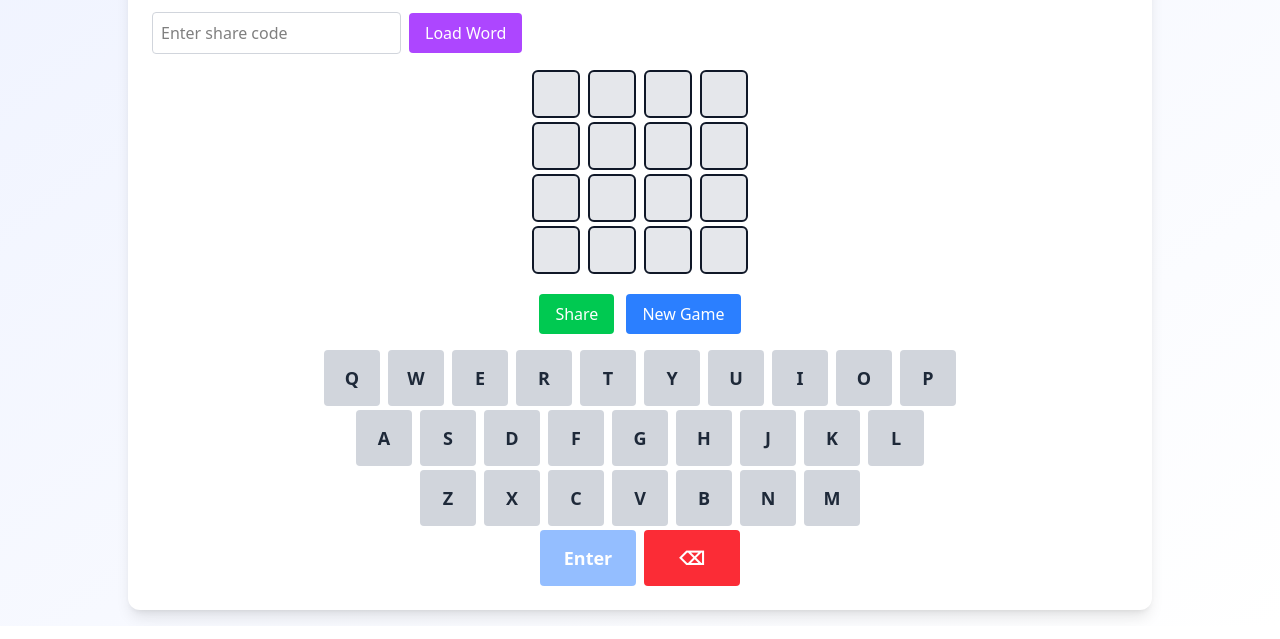
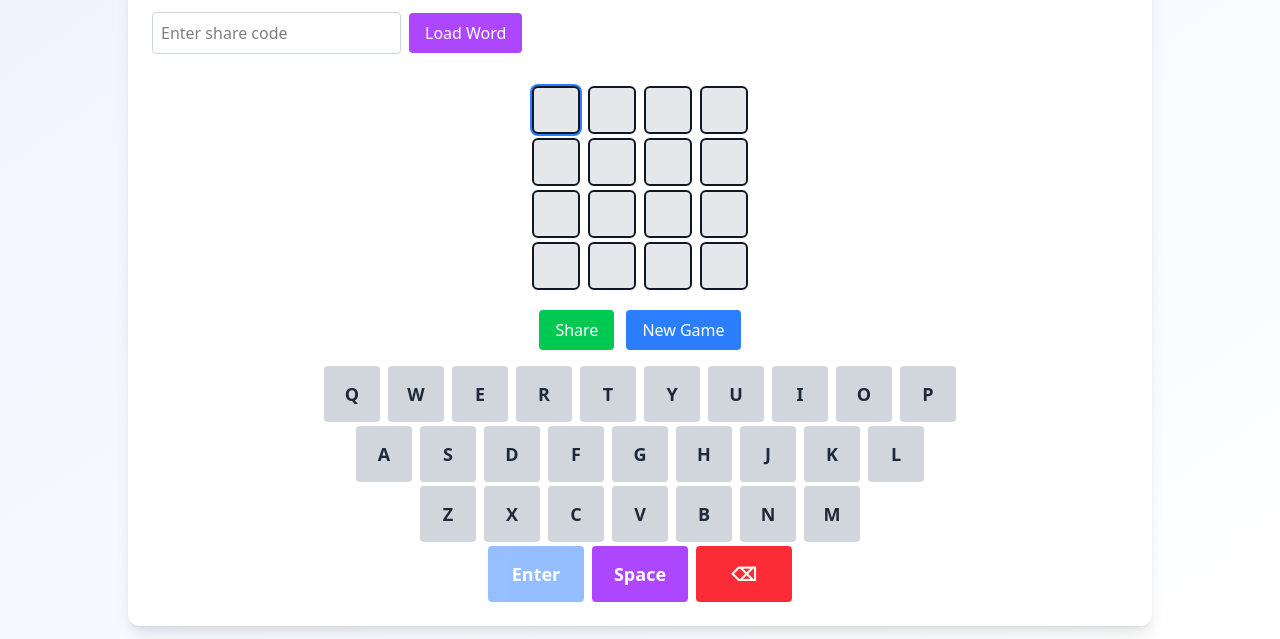
Before and after one commit to Priyansh-14/wordle_clone, a React (Vite) app: page / in a window 1280 px wide. Shown: the part 278-917 px from the top of the page. Built offline with nearby package versions, Linux system fonts and the light colour scheme; no server answers.

Commit message:
Building the Whole Project

```diff
--- a/src/components/Game.jsx
+++ b/src/components/Game.jsx
@@ -11,7 +11,7 @@ import {
 } from "../utils/wordUtils";
 
 const Game = () => {
-  // Game settings state
+  // Game settings
   const [wordLength, setWordLength] = useState(4);
   const [maxAttempts, setMaxAttempts] = useState(4);
   const [infiniteMode, setInfiniteMode] = useState(false);
@@ -19,8 +19,11 @@ const Game = () => {
   // Game state variables
   const [wordList, setWordList] = useState({});
   const [targetWord, setTargetWord] = useState("");
-  const [guesses, setGuesses] = useState([]);
-  const [currentGuess, setCurrentGuess] = useState("");
+  // currentGuess is stored as an array of characters; initially empty.
+  const [currentGuess, setCurrentGuess] = useState([]);
+  // cursorIndex determines which cell is selected for editing.
+  const [cursorIndex, setCursorIndex] = useState(0);
+  const [guesses, setGuesses] = useState([]); // Completed guesses: { word, feedback }
   const [error, setError] = useState("");
   const [keyboardStatus, setKeyboardStatus] = useState({});
   const [gameOver, setGameOver] = useState(false);
@@ -29,7 +32,13 @@ const Game = () => {
   const [shareCode, setShareCode] = useState("");
   const [isSharedGame, setIsSharedGame] = useState(false);
 
-  // Load words from local words.json on mount
+  // Initialize currentGuess array whenever wordLength changes.
+  useEffect(() => {
+    setCurrentGuess(Array(wordLength).fill(""));
+    setCursorIndex(0);
+  }, [wordLength]);
+
+  // Load words from words.json on mount.
   useEffect(() => {
     fetch(`${import.meta.env.BASE_URL}words.json`)
       .then((res) => res.json())
@@ -41,11 +50,10 @@ const Game = () => {
     // eslint-disable-next-line react-hooks/exhaustive-deps
   }, []);
 
-  // Start or restart the game
+  // Start or restart the game.
   const startNewGame = useCallback(
     (words, length) => {
       if (!isSharedGame) {
-        // Filter valid words by selected length
         const validWords = Object.keys(words).filter(
           (w) => w.length === length
         );
@@ -53,15 +61,16 @@ const Game = () => {
         setTargetWord(newTarget);
       }
       setGuesses([]);
-      setCurrentGuess("");
+      setCurrentGuess(Array(wordLength).fill(""));
+      setCursorIndex(0);
       setError("");
       setKeyboardStatus({});
       setGameOver(false);
     },
-    [isSharedGame]
+    [isSharedGame, wordLength]
   );
 
-  // Reset the game if settings change (unless we are in a shared game)
+  // Restart game when settings change (and not in shared mode).
   useEffect(() => {
     if (Object.keys(wordList).length > 0 && !isSharedGame) {
       startNewGame(wordList, wordLength);
@@ -75,93 +84,186 @@ const Game = () => {
     isSharedGame,
   ]);
 
-  // Handle on-screen keyboard input
-  const handleKeyPress = (key) => {
-    if (gameOver) return;
-    setError("");
-
-    if (key === "Enter") {
-      if (currentGuess.length === wordLength) {
-        submitGuess();
-      }
-    } else if (key === "Backspace") {
-      setCurrentGuess((prev) => prev.slice(0, -1));
-    } else {
-      if (currentGuess.length < wordLength) {
-        setCurrentGuess((prev) => prev + key.toLowerCase());
-      }
-    }
-  };
-
-  // Submit the current guess
-  const submitGuess = () => {
-    if (currentGuess.length !== wordLength) {
-      setError(`Guess must be ${wordLength} letters long.`);
+  // Wrap submitGuess in useCallback.
+  const submitGuess = useCallback(() => {
+    // Do not allow submission if any cell is empty or contains a dash.
+    if (currentGuess.some((ch) => ch === "" || ch === "-")) {
+      setError("Cannot submit: please fill every cell without dashes.");
       return;
     }
-    if (!isValidWord(currentGuess, wordList)) {
+    const guessStr = currentGuess.join("");
+    if (!isValidWord(guessStr, wordList)) {
       setError("Not a valid word.");
       return;
     }
-
-    const feedback = getFeedback(currentGuess, targetWord);
-    updateKeyboardStatus(currentGuess, feedback);
-
-    const newGuess = { word: currentGuess, feedback };
+    const feedback = getFeedback(guessStr, targetWord);
+    updateKeyboardStatus(guessStr, feedback);
+    const newGuess = { word: guessStr, feedback };
     const newGuesses = [...guesses, newGuess];
     setGuesses(newGuesses);
-    setCurrentGuess("");
+    setCurrentGuess(Array(wordLength).fill(""));
+    setCursorIndex(0);
 
-    // Check if correct or out of attempts
-    if (currentGuess === targetWord) {
+    if (guessStr === targetWord) {
       setGameOver(true);
     } else if (!infiniteMode && newGuesses.length >= maxAttempts) {
       setGameOver(true);
     }
-  };
+    // eslint-disable-next-line react-hooks/exhaustive-deps
+  }, [
+    currentGuess,
+    wordList,
+    targetWord,
+    guesses,
+    infiniteMode,
+    maxAttempts,
+    wordLength,
+  ]);
 
-  // Update keyboard letters based on feedback
-  const updateKeyboardStatus = (guess, feedback) => {
-    const newStatus = { ...keyboardStatus };
+  // Wrap updateKeyboardStatus in useCallback using a functional update.
+  const updateKeyboardStatus = useCallback((guess, feedback) => {
+    setKeyboardStatus((prevStatus) => {
+      let newStatus = { ...prevStatus };
       for (let i = 0; i < guess.length; i++) {
         const letter = guess[i].toUpperCase();
         const status = feedback[i];
-      // Priority: correct > present > absent
         if (newStatus[letter] === "correct") continue;
         if (newStatus[letter] === "present" && status === "absent") continue;
         newStatus[letter] = status;
       }
-    setKeyboardStatus(newStatus);
+      return newStatus;
+    });
+  }, []);
+
+  // Wrap handleKeyPress in useCallback.
+  const handleKeyPress = useCallback(
+    (key) => {
+      if (gameOver) return;
+      setError("");
+
+      // Navigation: Arrow keys.
+      if (key === "ArrowLeft") {
+        if (cursorIndex > 0) setCursorIndex(cursorIndex - 1);
+        return;
+      }
+      if (key === "ArrowRight") {
+        if (cursorIndex < wordLength - 1) setCursorIndex(cursorIndex + 1);
+        return;
+      }
+
+      // Enter: submit only if all cells are filled and none has a dash.
+      if (key === "Enter") {
+        if (currentGuess.some((ch) => ch === "" || ch === "-")) {
+          setError(
+            "Please fill every cell (dashes are not allowed) before submitting."
+          );
+          return;
+        }
+        submitGuess();
+        return;
+      }
+
+      // Backspace / Delete: clear current cell or move left.
+      if (key === "Backspace" || key === "Delete") {
+        const newGuess = [...currentGuess];
+        if (newGuess[cursorIndex] !== "") {
+          newGuess[cursorIndex] = "";
+          setCurrentGuess(newGuess);
+        } else if (cursorIndex > 0) {
+          const newIndex = cursorIndex - 1;
+          newGuess[newIndex] = "";
+          setCursorIndex(newIndex);
+          setCurrentGuess(newGuess);
+        }
+        return;
+      }
+
+      // Space: instead of inserting an empty space, insert a dash.
+      if (key === "Space" || key === " ") {
+        const newGuess = [...currentGuess];
+        newGuess[cursorIndex] = "-";
+        setCurrentGuess(newGuess);
+        if (cursorIndex < wordLength - 1) setCursorIndex(cursorIndex + 1);
+        return;
+      }
+
+      // Letter keys: update the cell with the letter.
+      if (/^[a-zA-Z]$/.test(key)) {
+        const newGuess = [...currentGuess];
+        newGuess[cursorIndex] = key.toLowerCase();
+        setCurrentGuess(newGuess);
+        if (cursorIndex < wordLength - 1) setCursorIndex(cursorIndex + 1);
+        return;
+      }
+    },
+    [gameOver, currentGuess, cursorIndex, wordLength, submitGuess]
+  );
+
+  // Listen for physical keyboard events.
+  useEffect(() => {
+    const handlePhysicalKeyDown = (event) => {
+      const allowedKeys = [
+        "Enter",
+        "Backspace",
+        "Delete",
+        "ArrowLeft",
+        "ArrowRight",
+        "Space",
+        " ",
+      ];
+      if (/^[a-zA-Z]$/.test(event.key)) {
+        handleKeyPress(event.key);
+      } else if (allowedKeys.includes(event.key)) {
+        if (event.key === "Delete") {
+          handleKeyPress("Backspace");
+        } else if (event.key === " " || event.key === "Space") {
+          handleKeyPress("Space");
+        } else {
+          handleKeyPress(event.key);
+        }
+      } else {
+        event.preventDefault();
+      }
     };
 
-  // Generate a share code
+    window.addEventListener("keydown", handlePhysicalKeyDown);
+    return () => {
+      window.removeEventListener("keydown", handlePhysicalKeyDown);
+    };
+  }, [handleKeyPress]);
+
   const handleShare = () => {
     const encoded = encodeWord(targetWord);
     alert(`Share this code with your friends: ${encoded}`);
   };
 
-  // Load a shared word from a code
   const handleLoadShare = () => {
     const decoded = decodeWord(shareCode);
-    if (decoded) {
+    if (decoded && isValidWord(decoded, wordList)) {
       setWordLength(decoded.length);
       setTargetWord(decoded);
       setGuesses([]);
-      setCurrentGuess("");
+      setCurrentGuess(Array(decoded.length).fill(""));
+      setCursorIndex(0);
       setError("");
       setKeyboardStatus({});
       setGameOver(false);
       setIsSharedGame(true);
     } else {
-      setError("Invalid share code.");
+      setError("Invalid share code. Please enter a valid encoded word.");
     }
     setShareCode("");
   };
 
-  // Cancel shared mode and start fresh
   const handleNewGame = () => {
     setIsSharedGame(false);
     startNewGame(wordList, wordLength);
+  };
+
+  const handleCellClick = (colIndex) => {
+    if (!gameOver) {
+      setCursorIndex(colIndex);
+    }
   };
 
   return (
@@ -170,7 +272,6 @@ const Game = () => {
         Wordle-like Game
       </h1>
 
-      {/* Settings */}
       <Settings
         wordLength={wordLength}
         setWordLength={setWordLength}
@@ -180,7 +281,6 @@ const Game = () => {
         setInfiniteMode={setInfiniteMode}
       />
 
-      {/* Share code input */}
       <div className="flex flex-col sm:flex-row items-center gap-2 mb-4">
         <input
           type="text"
@@ -197,21 +297,20 @@ const Game = () => {
         </button>
       </div>
 
-      {/* Game Grid */}
       <Grid
         guesses={guesses}
         wordLength={wordLength}
         maxAttempts={infiniteMode ? guesses.length + 1 : maxAttempts}
         currentGuess={currentGuess}
         gameOver={gameOver}
+        cursorIndex={cursorIndex}
+        onCellClick={handleCellClick}
       />
 
-      {/* Error Message */}
       {error && (
         <p className="text-red-500 text-center mb-2 font-medium">{error}</p>
       )}
 
-      {/* Win / Loss Message */}
       {gameOver && (
         <div className="text-center my-4">
           {guesses[guesses.length - 1]?.word === targetWord ? (
@@ -226,7 +325,6 @@ const Game = () => {
         </div>
       )}
 
-      {/* Share & New Game Buttons */}
       <div className="flex justify-center gap-3 mb-4">
         <button
           onClick={handleShare}
@@ -242,11 +340,10 @@ const Game = () => {
         </button>
       </div>
 
-      {/* On-screen keyboard */}
       <Keyboard
         keyboardStatus={keyboardStatus}
         onKeyPress={handleKeyPress}
-        isEnterEnabled={currentGuess.length === wordLength}
+        isEnterEnabled={currentGuess.every((ch) => ch !== "")}
       />
     </div>
   );
--- a/src/components/Grid.jsx
+++ b/src/components/Grid.jsx
@@ -1,21 +1,39 @@
 import React from "react";
 
-const Grid = ({ guesses, wordLength, maxAttempts, currentGuess, gameOver }) => {
+const Grid = ({
+  guesses,
+  wordLength,
+  maxAttempts,
+  currentGuess,
+  gameOver,
+  cursorIndex,
+  onCellClick,
+}) => {
+  // Build an array of rows: completed guesses and the current guess row
   const rows = [];
   for (let i = 0; i < maxAttempts; i++) {
     if (i < guesses.length) {
-      // Past guesses
-      rows.push(guesses[i]);
+      rows.push({
+        word: guesses[i].word,
+        feedback: guesses[i].feedback,
+        isCurrent: false,
+      });
     } else if (i === guesses.length && !gameOver) {
-      // Current guess row
-      const rowWord = currentGuess.padEnd(wordLength, "");
-      rows.push({ word: rowWord, feedback: Array(wordLength).fill("") });
+      rows.push({
+        word: currentGuess,
+        feedback: Array(wordLength).fill(""),
+        isCurrent: true,
+      });
     } else {
-      // Empty rows
-      rows.push({ word: "", feedback: Array(wordLength).fill("") });
+      rows.push({
+        word: Array(wordLength).fill(""),
+        feedback: Array(wordLength).fill(""),
+        isCurrent: false,
+      });
     }
   }
 
+  // Determine background color based on feedback status
   const getBgColor = (status) => {
     switch (status) {
       case "correct":
@@ -30,13 +48,8 @@ const Grid = ({ guesses, wordLength, maxAttempts, currentGuess, gameOver }) => {
   };
 
   return (
-    // overflow-x-auto: allows horizontal scrolling if needed
-    <div className="overflow-x-auto w-full mb-4">
-      {/*
-        A flex container that stacks rows.
-        We add px-2 for some horizontal padding on smaller screens.
-      */}
-      <div className="px-2 sm:px-0 flex flex-col items-center">
+    <div className="overflow-x-auto w-full">
+      <div className="px-2 sm:px-0 flex flex-col items-center my-4">
         {rows.map((row, rowIndex) => (
           <div
             key={rowIndex}
@@ -47,18 +60,17 @@ const Grid = ({ guesses, wordLength, maxAttempts, currentGuess, gameOver }) => {
                 ? row.word[colIndex].toUpperCase()
                 : "";
               const status = row.feedback[colIndex] || "";
-
+              const isEditable = row.isCurrent && !gameOver;
+              const isSelected = isEditable && cursorIndex === colIndex;
               return (
                 <div
                   key={colIndex}
+                  onClick={() => isEditable && onCellClick(colIndex)}
                   className={`
                     flex items-center justify-center border-2 rounded-md font-bold
                     ${getBgColor(status)}
-                    // Responsive square sizes
-                    w-6 h-6 text-xs
-                    sm:w-8 sm:h-8 sm:text-sm
-                    md:w-10 md:h-10 md:text-base
-                    lg:w-12 lg:h-12 lg:text-lg
+                    ${isSelected ? "ring-2 ring-blue-500" : ""}
+                    w-6 h-6 text-xs sm:w-8 sm:h-8 sm:text-sm md:w-10 md:h-10 md:text-base lg:w-12 lg:h-12 lg:text-lg
                   `}
                 >
                   {letter}
--- a/src/components/Keyboard.jsx
+++ b/src/components/Keyboard.jsx
@@ -1,23 +1,22 @@
 import React from "react";
 
 const Keyboard = ({ keyboardStatus, onKeyPress, isEnterEnabled }) => {
-  // Three rows of letters
   const row1 = "QWERTYUIOP".split("");
   const row2 = "ASDFGHJKL".split("");
   const row3 = "ZXCVBNM".split("");
-  // Fourth row with special keys
-  const row4 = ["Enter", "Backspace"];
+  // Fourth row now includes "Enter", "Space", and "Backspace"
+  const row4 = ["Enter", "Space", "Backspace"];
 
-  /**
-   * Returns a background + text color for each key.
-   * Enter and Backspace have custom colors. Other keys get feedback-based colors.
-   */
+  // Returns background + text colors; special keys use custom colors.
   const getBgColor = (key, status) => {
     if (key === "Enter") {
-      return "bg-blue-500 text-white"; // Enter key color
+      return "bg-blue-500 text-white";
     }
     if (key === "Backspace") {
-      return "bg-red-500 text-white"; // Backspace key color
+      return "bg-red-500 text-white";
+    }
+    if (key === "Space") {
+      return "bg-purple-500 text-white";
     }
     switch (status) {
       case "correct":
@@ -25,18 +24,15 @@ const Keyboard = ({ keyboardStatus, onKeyPress, isEnterEnabled }) => {
       case "present":
         return "bg-yellow-500 text-white";
       case "absent":
-        return "bg-gray-400 text-white";
+        return "bg-gray-500 text-white";
       default:
         return "bg-gray-300 text-gray-800";
     }
   };
 
-  /**
-   * Renders an individual key. Special keys are sized larger.
-   */
   const renderKey = (key) => {
     const disabled = key === "Enter" && !isEnterEnabled;
-    const isSpecial = key === "Enter" || key === "Backspace";
+    const isSpecial = key === "Enter" || key === "Backspace" || key === "Space";
     return (
       <button
         key={key}
@@ -46,18 +42,14 @@ const Keyboard = ({ keyboardStatus, onKeyPress, isEnterEnabled }) => {
           flex items-center justify-center rounded font-bold transition-opacity
           ${getBgColor(key, keyboardStatus[key] || "")}
           ${disabled ? "opacity-50 cursor-not-allowed" : "hover:opacity-90"}
-
-          /* Different sizing for special keys vs. regular letters */
           ${
             isSpecial
-              ? /* Bigger for Enter & Backspace */
-                "w-16 h-10 text-sm sm:w-20 sm:h-12 sm:text-base md:w-24 md:h-14 md:text-lg px-2"
-              : /* Default letter keys */
-                "w-8 h-8 text-xs sm:w-10 sm:h-10 sm:text-sm md:w-12 md:h-12 md:text-base lg:w-14 lg:h-14 lg:text-lg"
+              ? "w-16 h-10 text-sm sm:w-20 sm:h-12 sm:text-base md:w-24 md:h-14 md:text-lg px-2"
+              : "w-8 h-8 text-xs sm:w-10 sm:h-10 sm:text-sm md:w-12 md:h-12 md:text-base lg:w-14 lg:h-14 lg:text-lg"
           }
         `}
       >
-        {key === "Backspace" ? "⌫" : key}
+        {key === "Backspace" ? "⌫" : key === "Space" ? "Space" : key}
       </button>
     );
   };
```
Lines whose indentation alone changed are shown as unchanged.
